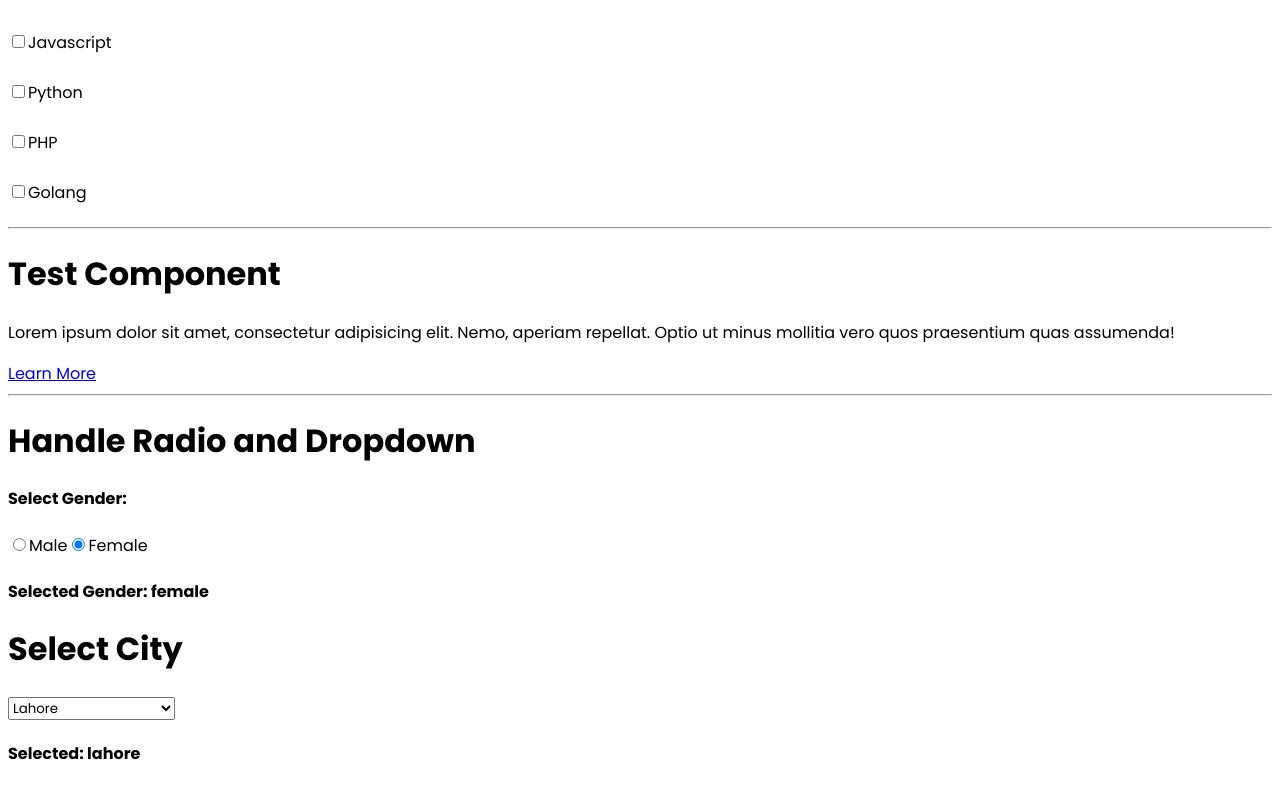
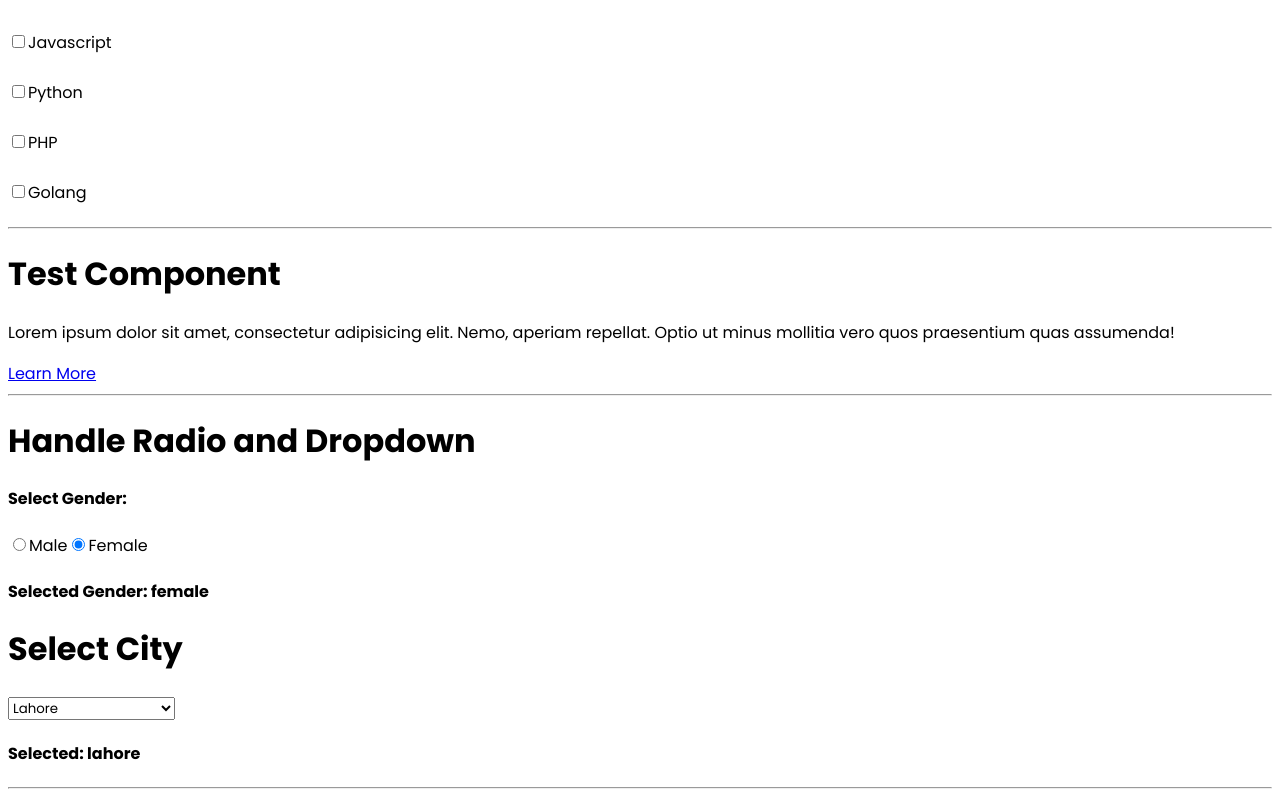
Before and after one commit to MoeezAhmed-Developer/React-Course, a React (Vite) app: page / in a window 1280 px wide. Shown: the part 3520-4317 px from the top of the page. Built offline with nearby package versions, Linux system fonts and the light colour scheme.

Commit message:
fix: add missing horizontal rule after Dropdown component

```diff
--- a/src/App.jsx
+++ b/src/App.jsx
@@ -72,7 +72,7 @@ function App() {
       <TestComponent />
       <hr />
       <Radio />
-      <Dropdown />
+      <Dropdown /> <hr />
     </>
   );
 }
```
